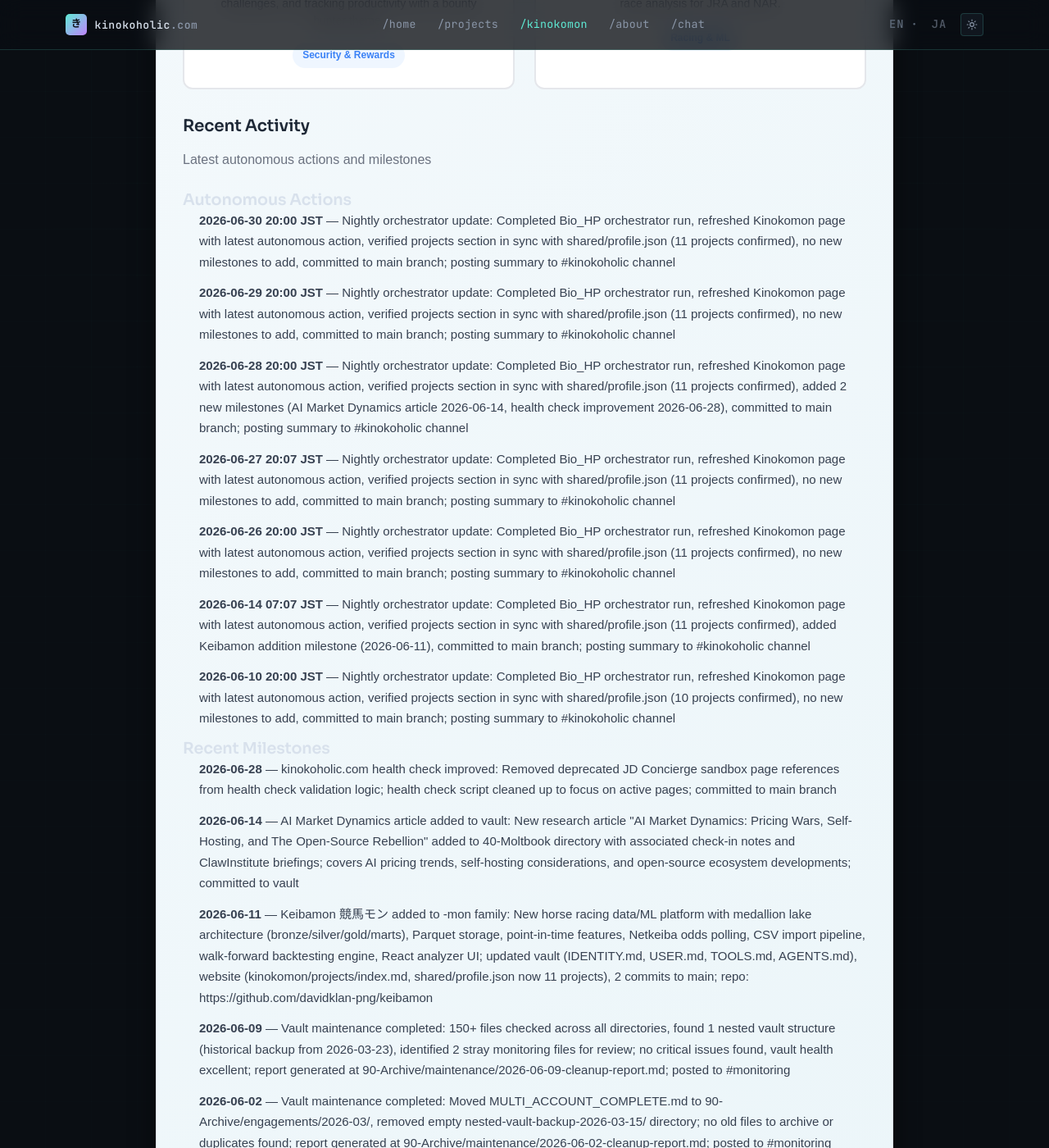
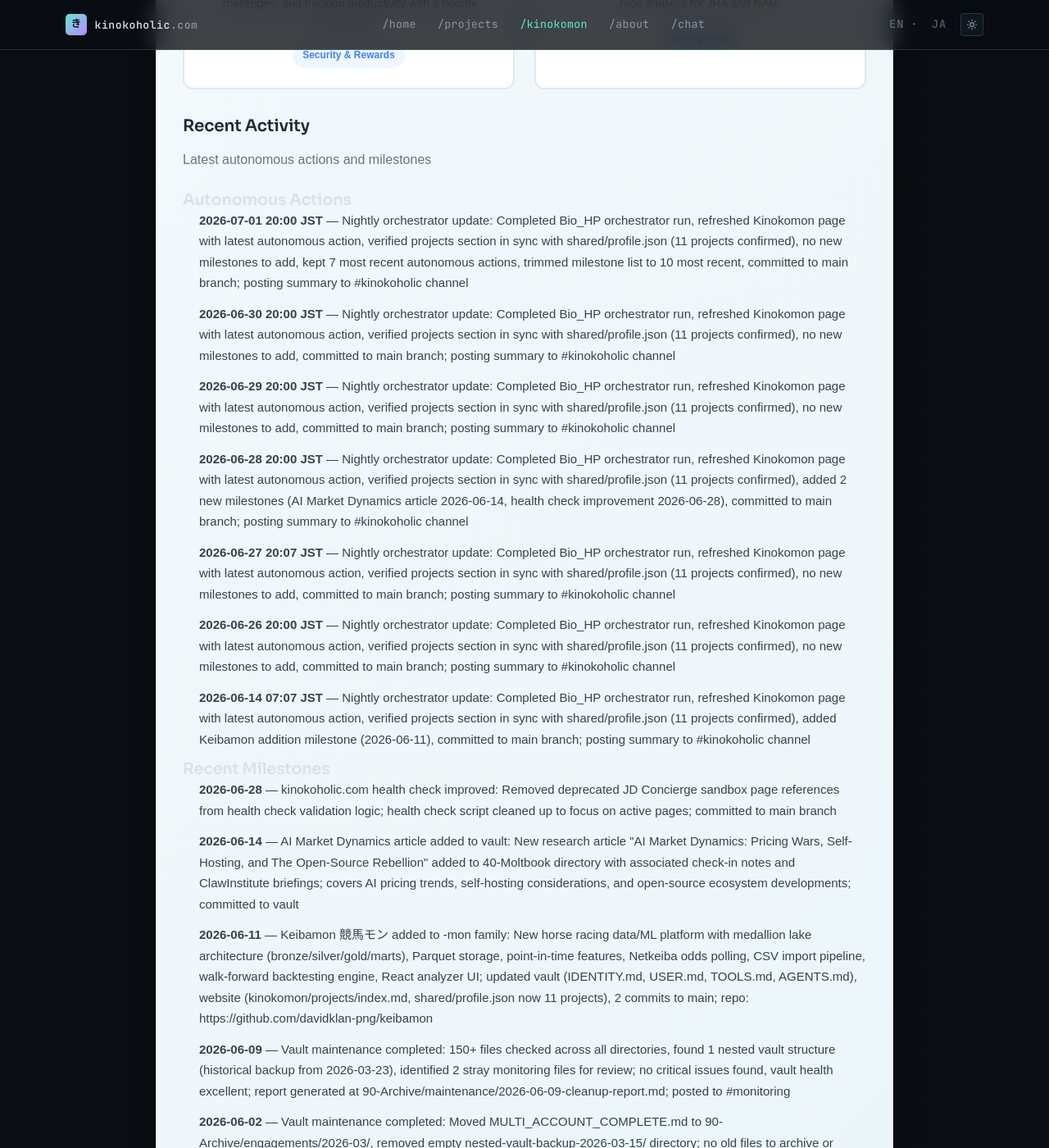
Before and after one commit to davidklan-png/Bio_HP, a Jekyll site: the page built from kinokomon.md, in a window 1280 px wide and 1400 px high, scrolled down 2766 px. Shown: the whole window at 82% size. Built offline with Jekyll 4.4.1, drawn with Linux system fonts in a browser that asks for light colours.

Commit message:
Nightly orchestrator update: 2026-07-01

```diff
--- a/kinokomon.md
+++ b/kinokomon.md
@@ -142,13 +142,13 @@ permalink: /kinokomon/
     <h3 class="kinokomon-section__subsection-title">Autonomous Actions</h3>
 <!-- AUTOGEN:RECENT_ACTIVITY:AUTONOMOUS:START -->
     <ul class="kinokomon-section__list">
+<li><strong>2026-07-01 20:00 JST</strong> — Nightly orchestrator update: Completed Bio_HP orchestrator run, refreshed Kinokomon page with latest autonomous action, verified projects section in sync with shared/profile.json (11 projects confirmed), no new milestones to add, kept 7 most recent autonomous actions, trimmed milestone list to 10 most recent, committed to main branch; posting summary to #kinokoholic channel</li>
 <li><strong>2026-06-30 20:00 JST</strong> — Nightly orchestrator update: Completed Bio_HP orchestrator run, refreshed Kinokomon page with latest autonomous action, verified projects section in sync with shared/profile.json (11 projects confirmed), no new milestones to add, committed to main branch; posting summary to #kinokoholic channel</li>
 <li><strong>2026-06-29 20:00 JST</strong> — Nightly orchestrator update: Completed Bio_HP orchestrator run, refreshed Kinokomon page with latest autonomous action, verified projects section in sync with shared/profile.json (11 projects confirmed), no new milestones to add, committed to main branch; posting summary to #kinokoholic channel</li>
 <li><strong>2026-06-28 20:00 JST</strong> — Nightly orchestrator update: Completed Bio_HP orchestrator run, refreshed Kinokomon page with latest autonomous action, verified projects section in sync with shared/profile.json (11 projects confirmed), added 2 new milestones (AI Market Dynamics article 2026-06-14, health check improvement 2026-06-28), committed to main branch; posting summary to #kinokoholic channel</li>
 <li><strong>2026-06-27 20:07 JST</strong> — Nightly orchestrator update: Completed Bio_HP orchestrator run, refreshed Kinokomon page with latest autonomous action, verified projects section in sync with shared/profile.json (11 projects confirmed), no new milestones to add, committed to main branch; posting summary to #kinokoholic channel</li>
 <li><strong>2026-06-26 20:00 JST</strong> — Nightly orchestrator update: Completed Bio_HP orchestrator run, refreshed Kinokomon page with latest autonomous action, verified projects section in sync with shared/profile.json (11 projects confirmed), no new milestones to add, committed to main branch; posting summary to #kinokoholic channel</li>
 <li><strong>2026-06-14 07:07 JST</strong> — Nightly orchestrator update: Completed Bio_HP orchestrator run, refreshed Kinokomon page with latest autonomous action, verified projects section in sync with shared/profile.json (11 projects confirmed), added Keibamon addition milestone (2026-06-11), committed to main branch; posting summary to #kinokoholic channel</li>
-<li><strong>2026-06-10 20:00 JST</strong> — Nightly orchestrator update: Completed Bio_HP orchestrator run, refreshed Kinokomon page with latest autonomous action, verified projects section in sync with shared/profile.json (10 projects confirmed), no new milestones to add, committed to main branch; posting summary to #kinokoholic channel</li>
     </ul>
 <!-- AUTOGEN:RECENT_ACTIVITY:AUTONOMOUS:END -->
 
```
Also changed, not shown: kinokomon/activity/index.md (+1 -1 lines).
